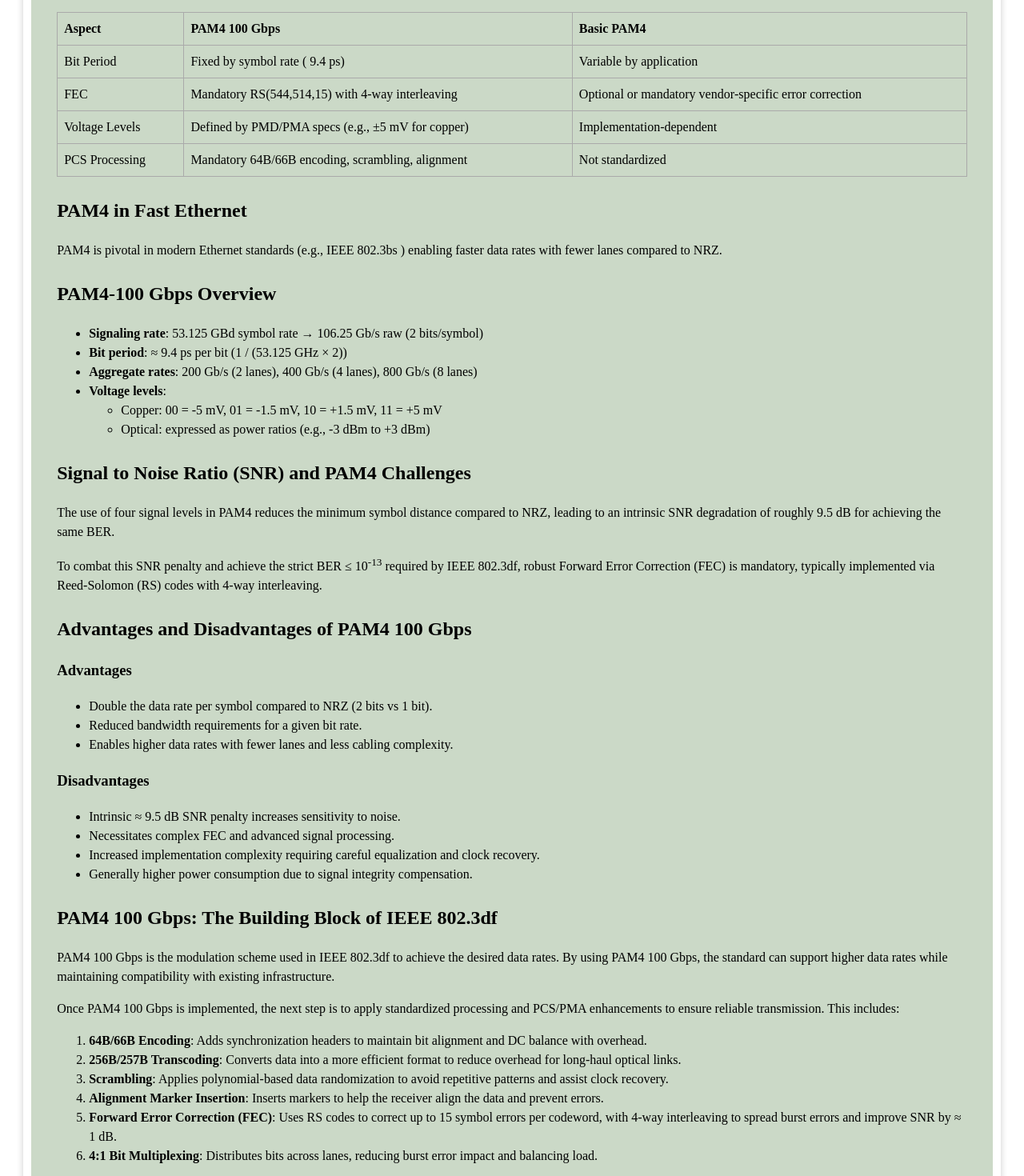
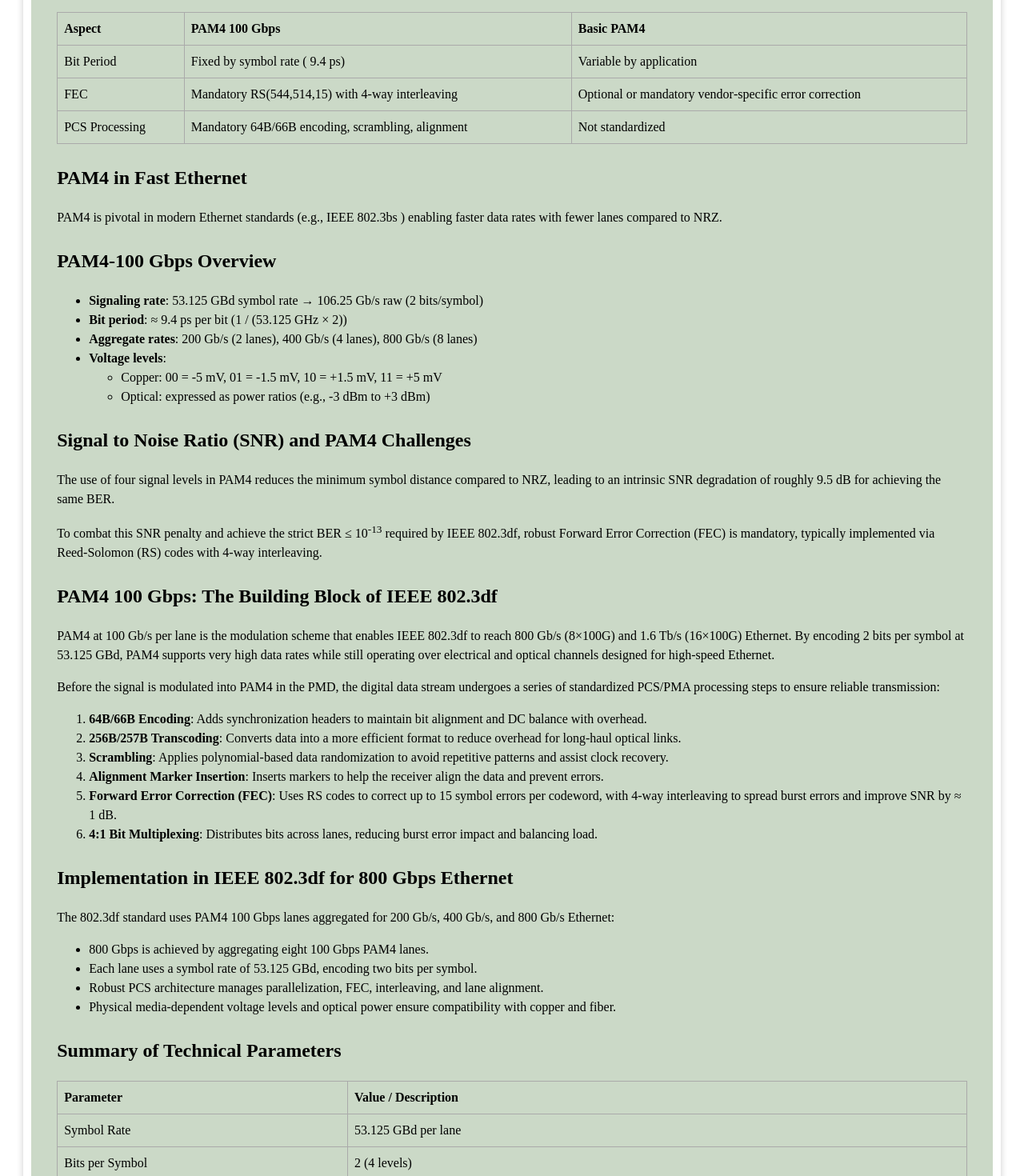
Before and after one commit to vee03-code/LineLearning, a Vue app: page /pam4 in a window 1280 px wide. Shown: the part 500-1970 px from the top of the page at 80% size. Built offline with nearby package versions, Linux system fonts and the light colour scheme.

Commit message:
Update Pam4Page.vue

```diff
--- a/src/components/Pam4Page.vue
+++ b/src/components/Pam4Page.vue
@@ -20,7 +20,7 @@
         <code>log₂ M</code> input bits onto one of <code>M</code> distinct signal levels in the time domain waveform, transmitting <code>log₂M</code> bits per symbol instead of just
         1 bit as in binary schemes. Unlike binary (two‑level) line codes, multilevel schemes use
         three or more discrete voltage (or current) states to represent multiple bits at once,
-        which reduces the required symbol (baud) rate for a given bit rate and improves spectral
+        which reduces the required symbol rate for a given bit rate and improves spectral
         (bandwidth) efficiency.
       </p>
 
@@ -51,11 +51,7 @@
             <td>Mandatory RS(544,514,15) with 4‑way interleaving</td>
             <td>Optional or mandatory vendor‑specific error correction</td>
           </tr>
-          <tr>
-            <td>Voltage Levels</td>
-            <td>Defined by PMD/PMA specs (e.g., ±5 mV for copper)</td>
-            <td>Implementation‑dependent</td>
-          </tr>
+
           <tr>
             <td>PCS Processing</td>
             <td>Mandatory 64B/66B encoding, scrambling, alignment</td>
@@ -95,30 +91,13 @@
         codes with 4‑way interleaving.
       </p>
 
-      <h2>Advantages and Disadvantages of PAM4 100 Gbps</h2>
-      <h3>Advantages</h3>
-      <ul>
-        <li>Double the data rate per symbol compared to NRZ (2 bits vs 1 bit).</li>
-        <li>Reduced bandwidth requirements for a given bit rate.</li>
-        <li>Enables higher data rates with fewer lanes and less cabling complexity.</li>
-      </ul>
-      <h3>Disadvantages</h3>
-      <ul>
-        <li>Intrinsic ≈ 9.5 dB SNR penalty increases sensitivity to noise.</li>
-        <li>Necessitates complex FEC and advanced signal processing.</li>
-        <li>Increased implementation complexity requiring careful equalization and clock recovery.</li>
-        <li>Generally higher power consumption due to signal integrity compensation.</li>
-      </ul>
 
       <h2>PAM4 100 Gbps: The Building Block of IEEE 802.3df</h2>
       <p>
-        PAM4 100 Gbps is the modulation scheme used in IEEE 802.3df to achieve the desired data rates.
-        By using PAM4 100 Gbps, the standard can support higher data rates while maintaining compatibility
-        with existing infrastructure.
+       PAM4 at 100 Gb/s per lane is the modulation scheme that enables IEEE 802.3df to reach 800 Gb/s (8×100G) and 1.6 Tb/s (16×100G) Ethernet. By encoding 2 bits per symbol at 53.125 GBd, PAM4 supports very high data rates while still operating over electrical and optical channels designed for high-speed Ethernet.
       </p>
       <p>
-        Once PAM4 100 Gbps is implemented, the next step is to apply standardized processing and
-        PCS/PMA enhancements to ensure reliable transmission. This includes:
+        Before the signal is modulated into PAM4 in the PMD, the digital data stream undergoes a series of standardized PCS/PMA processing steps to ensure reliable transmission:
       </p>
       <ol>
         <li><strong>64B/66B Encoding</strong>: Adds synchronization headers to maintain bit alignment and DC balance with overhead.</li>
```
